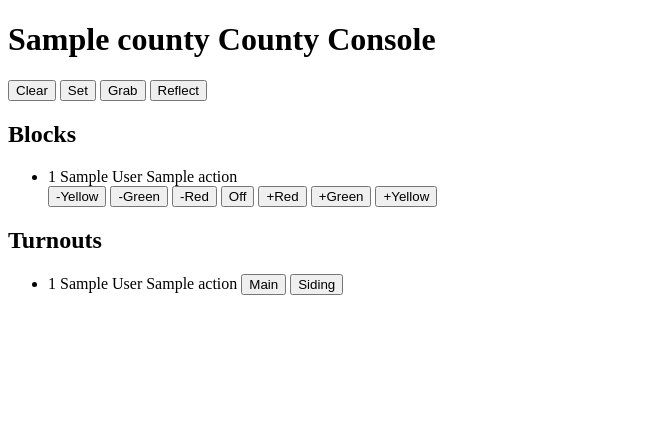
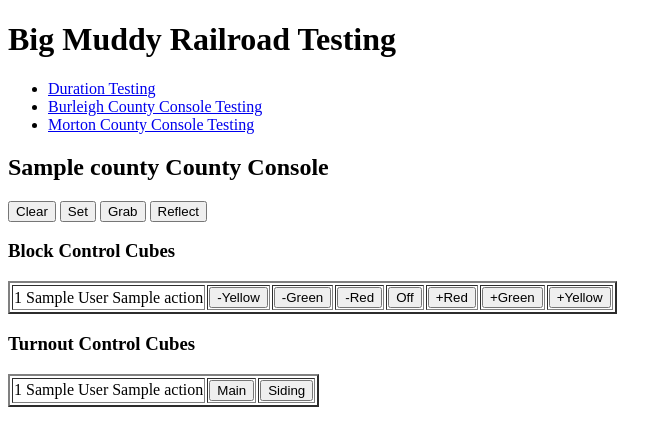
Before and after one commit to orwonthe/big_muddy_pi, a Flask app: template src/flask/templates/county.html in a window 1280 px wide. Shown: the top 446 px of the page, without its empty margins (0-672 px from the left). Run offline with Flask 2, Linux system fonts and the light colour scheme; the template is opened without the code that fills it: most values are stand-ins (such as "Sample title", 1, 10 or a date in 2020).

Commit message:
HTML cleanup

```diff
--- a/src/flask/run.py
+++ b/src/flask/run.py
@@ -27,8 +27,8 @@ def duration_checking():
     durations = duration_check(big_muddy)
     return render_template('duration.html', durations=durations)
 
-@app.route('/greetings')
-@app.route('/greetings/<username>')
+@app.route('/')
+@app.route('/index')
 def greetins(username=None):
     return render_template('greetings.html', name=username)
 
--- a/src/flask/templates/county.html
+++ b/src/flask/templates/county.html
@@ -1,34 +1,36 @@
 {% extends "master.html" %}
 {% block content %}
-<h1>{{ county.name }} County Console</h1>
+<h2>{{ county.name }} County Console</h2>
 <form action="http://192.168.0.210:5000/{{ page }}" method="POST">
     <input type="submit" name="push_value" value="Clear">
     <input type="submit" name="push_value" value="Set">
     <input type="submit" name="push_value" value="Grab">
     <input type="submit" name="push_value" value="Reflect">
-    <h2>Blocks</h2>
-    <ul>
+    <h3>Block Control Cubes</h3>
+    <table border = "2">
         {% for cube in county.block_cubes %}
-        <li>{{ cube.index}} {{ cube.full_name }} {{ cube.action }}</li>
-            <input type="submit" name="block_{{ cube.index}}" value="-Yellow">
-            <input type="submit" name="block_{{ cube.index}}" value="-Green">
-            <input type="submit" name="block_{{ cube.index}}" value="-Red">
-            <input type="submit" name="block_{{ cube.index}}" value="Off">
-            <input type="submit" name="block_{{ cube.index}}" value="+Red">
-            <input type="submit" name="block_{{ cube.index}}" value="+Green">
-            <input type="submit" name="block_{{ cube.index}}" value="+Yellow">
+        <tr>
+        <td>{{ cube.index}} {{ cube.full_name }} {{ cube.action }}</td>
+            <td><input type="submit" name="block_{{ cube.index}}" value="-Yellow"></td>
+            <td><input type="submit" name="block_{{ cube.index}}" value="-Green"></td>
+            <td><input type="submit" name="block_{{ cube.index}}" value="-Red"></td>
+            <td><input type="submit" name="block_{{ cube.index}}" value="Off"></td>
+            <td><input type="submit" name="block_{{ cube.index}}" value="+Red"></td>
+            <td><input type="submit" name="block_{{ cube.index}}" value="+Green"></td>
+            <td><input type="submit" name="block_{{ cube.index}}" value="+Yellow"></td>
+            </tr>
         {% endfor %}
-    </ul>
-    <h2>Turnouts</h2>
-    <ul>
+    </table>
+    <h3>Turnout Control Cubes</h3>
+    <table border = "2">
         {% for cube in county.turnout_cubes %}
-        <li>
-            {{ cube.index}} {{ cube.full_name }} {{ cube.action }}
-            <input type="submit" name="turnout_{{ cube.index}}" value="Main">
-            <input type="submit" name="turnout_{{ cube.index}}" value="Siding">
-        </li>
+        <tr>
+            <td>{{ cube.index}} {{ cube.full_name }} {{ cube.action }}</td>
+            <td><input type="submit" name="turnout_{{ cube.index}}" value="Main"></td>
+            <td><input type="submit" name="turnout_{{ cube.index}}" value="Siding"></td>
+        </tr>
         {% endfor %}
-    </ul>
+    </table>
 </form>
 
 {% endblock %}
--- /dev/null
+++ b/src/flask/templates/index.html
@@ -0,0 +1,3 @@
+{% extends "master.html" %}
+{% block content %}
+{% endblock %}
--- a/src/flask/templates/master.html
+++ b/src/flask/templates/master.html
@@ -5,10 +5,16 @@
     <title>Big Muddy Railroad</title>
 </head>
 <body>
-    <div id="content">{% block content %}{% endblock %}</div>
-    <div id="footer">
-        {% block footer %}
-        {% endblock %}
-    </div>
+<h1>Big Muddy Railroad Testing</h1>
+<ul>
+    <li><a href="http://192.168.0.210:5000/duration">Duration Testing</a></li>
+    <li><a href="http://192.168.0.210:5000/burleigh">Burleigh County Console Testing</a></li>
+    <li><a href="http://192.168.0.210:5000/morton">Morton County Console Testing</a></li>
+</ul>
+<div id="content">{% block content %}{% endblock %}</div>
+<div id="footer">
+    {% block footer %}
+    {% endblock %}
+</div>
 </body>
 </html>
```
Also changed, not shown: src/flask/templates/duration.html (+5 -4 lines), src/flask/templates/greetings.html (deleted, +0 -8 lines).
